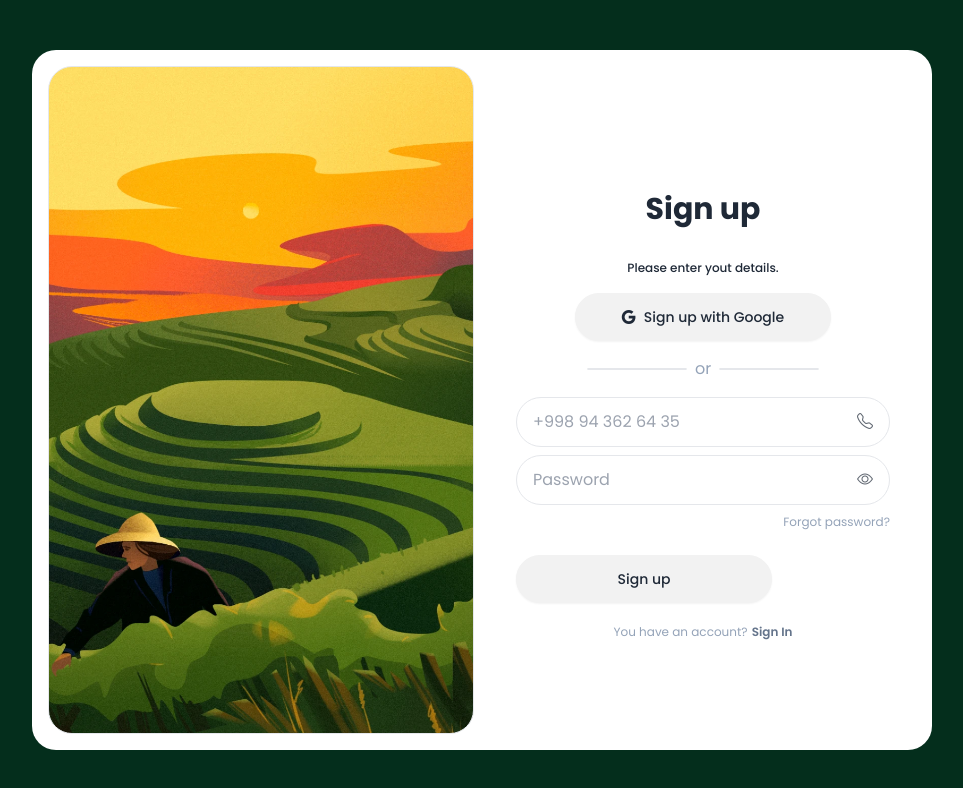
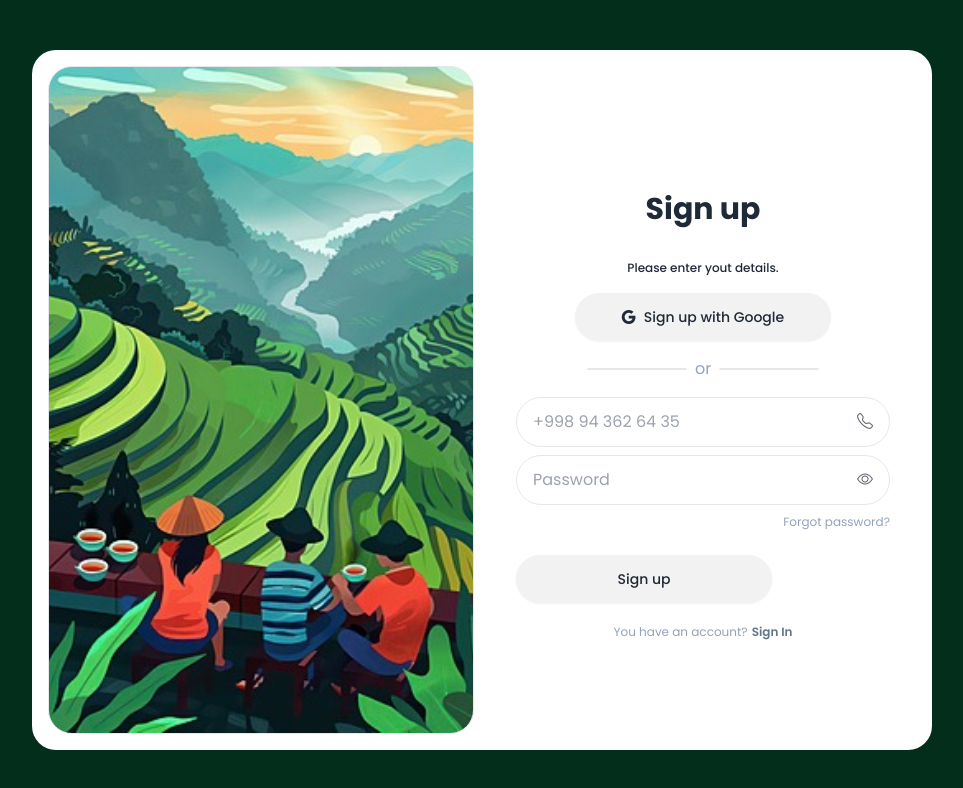
Before and after one commit to shahbozshirinboyev/praktikum.top-class.uz, a React (Vite) app: page /signup in a window 1280 px wide. Shown: the top 788 px of the page, without its empty margins (158-1121 px from the left). Built offline with nearby package versions, Linux system fonts and the light colour scheme.

Commit message:
New img add

```diff
--- a/src/pages/Auth/SignUp.jsx
+++ b/src/pages/Auth/SignUp.jsx
@@ -12,7 +12,7 @@ function SignUp() {
       <div className='w-full h-screen p-8 lg:p-12 2xl:p-24 flex justify-center items-center bg-[#042e1c]'>
         <div className='border-0 h-[700px] w-[900px] bg-white rounded-3xl flex justify-center items-center box-border p-4 gap-4'>
 
-        <div className={`w-[50%] hidden md:inline-block  h-full border bg-[url("/img/bg/sign_in_bg.webp")] rounded-3xl bg-cover bg-center`}>
+        <div className={`w-[50%] hidden md:inline-block  h-full border bg-[url("/img/bg/sign_up_bg.webp")] rounded-3xl bg-cover bg-center`}>
 
 </div>
 
```
Also changed, not shown: public/img/bg/sign_in_bg.webp, public/img/bg/sign_up_bg.webp (added).
